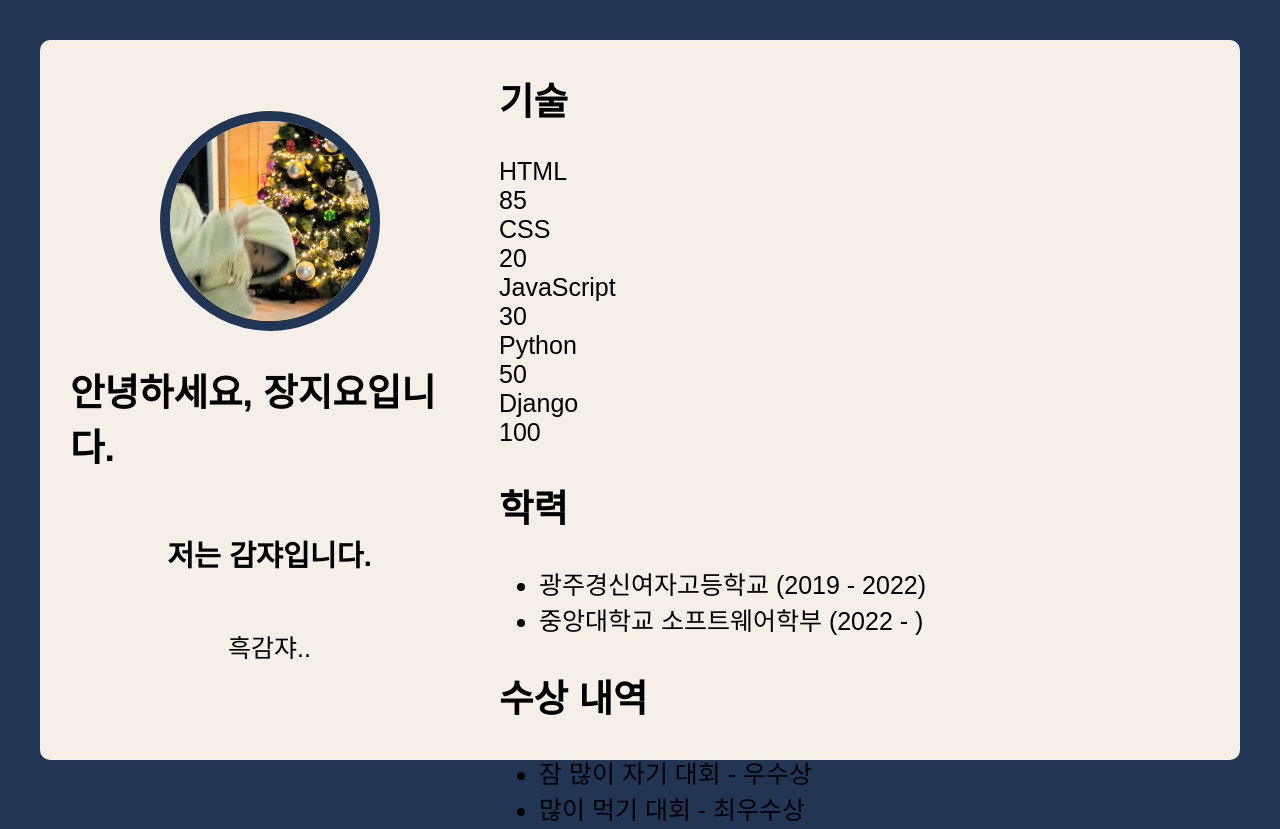
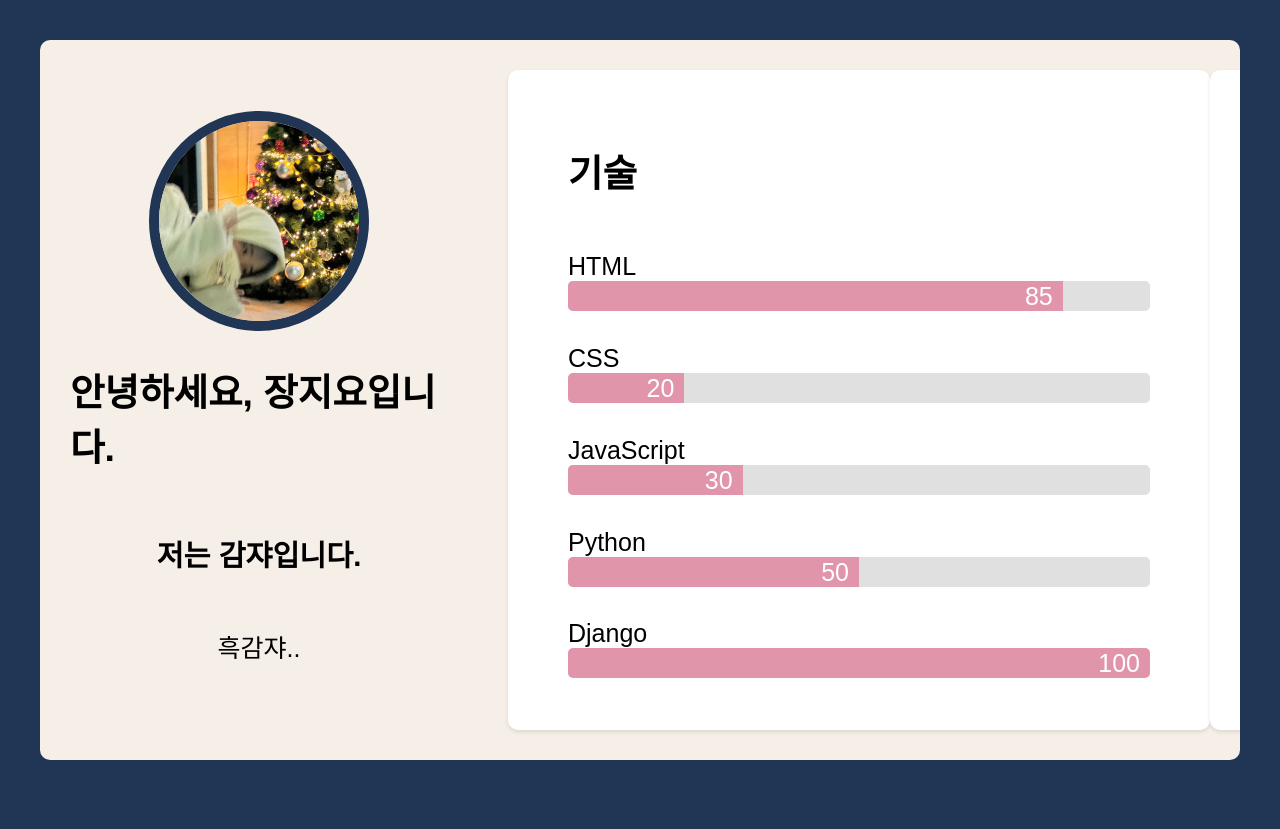
Before and after one commit to wldy4627/Piro22-SelfIntro, a plain HTML site: page index.html in a window 1280 px wide. Shown: the top 829 px of the page. After the commit the page ends 800 px from the top, so only its background shows below. Drawn offline with Linux system fonts and the light colour scheme; a web font is replaced by a local one.

Commit message:
오른쪽 Container 1차 완성

```diff
--- a/style.css
+++ b/style.css
@@ -47,4 +47,41 @@ body {
 /* Right Container */
 .right_container {
     width: 65%;
+    padding: 30px;
+    display: flex;
+    flex-direction: column;
+    flex-wrap: wrap;
+    overflow: scroll;
 }
+
+.right_container section {
+    background-color: white;
+    padding: 30px 60px;
+    border-radius: 10px;
+    box-shadow: 0 2px 4px rgba(0, 0, 0, 0.1);
+    width: calc(100% - 120px);
+    height: calc(100% - 60px);
+    display: flex;
+    flex-direction: column;
+    justify-content: space-around;
+}
+
+.skill {
+    margin-bottom: 10px;
+}
+
+.skill-bar {
+    background-color: #e0e0e0;
+    border-radius: 5px;
+    overflow: hidden;
+}
+
+.skill-level {
+    background-color: #E195AB;
+    height: 30px;
+    line-height: 30px;
+    color: white;
+    text-align: right;
+    padding-right: 10px;
+    box-sizing: border-box;
+}
```
